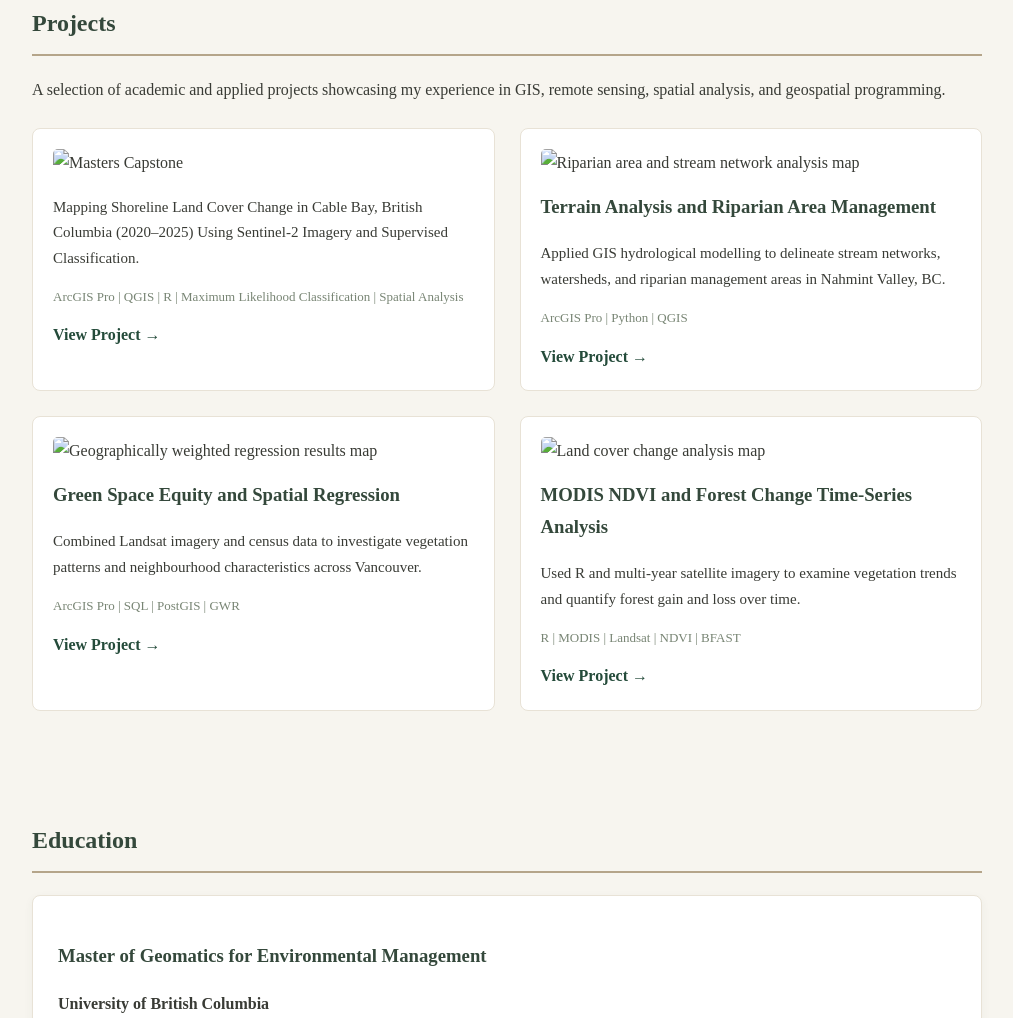
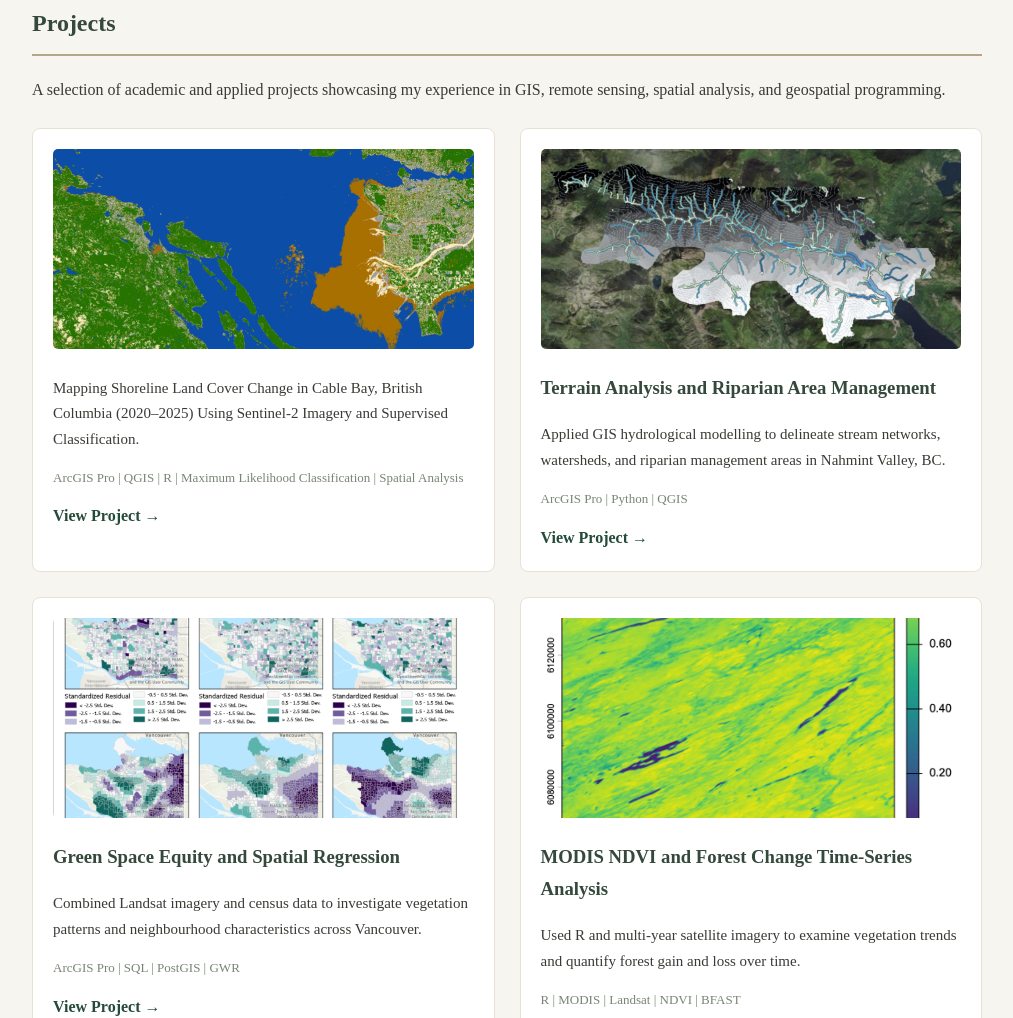
Before and after one commit to gracelush3/gracelush3.github.io, a plain HTML site: page index.html in a window 1280 px wide. Shown: the part 1335-2353 px from the top of the page, without its empty margins (133-1146 px from the left). Drawn offline with Linux system fonts and the light colour scheme.

Commit message:
Update image paths for project cards in index.html

```diff
--- a/index.html
+++ b/index.html
@@ -282,7 +282,7 @@
 
             <!-- Project 1 -->
             <div class="project-card">
-                <img src="images/capstone_cover.png"
+                <img src="capstone_cover.png"
                      alt="Masters Capstone">
 
                 <h3></h3>
@@ -304,7 +304,7 @@
 
             <!-- Project 2 -->
             <div class="project-card">
-                <img src="images/riparian_map.png"
+                <img src="riparian_map.png"
                      alt="Riparian area and stream network analysis map">
 
                 <h3>Terrain Analysis and Riparian Area Management</h3>
@@ -326,7 +326,7 @@
 
             <!-- Project 3 -->
             <div class="project-card">
-                <img src="images/Lab5output.png"
+                <img src="Lab5output.png"
                      alt="Geographically weighted regression results map">
 
                 <h3>Green Space Equity and Spatial Regression</h3>
@@ -348,7 +348,7 @@
 
             <!-- Project 4 -->
             <div class="project-card">
-                <img src="images/R_cover.png"
+                <img src="R_cover.png"
                      alt="Land cover change analysis map">
 
                 <h3>MODIS NDVI and Forest Change Time-Series Analysis</h3>
```
